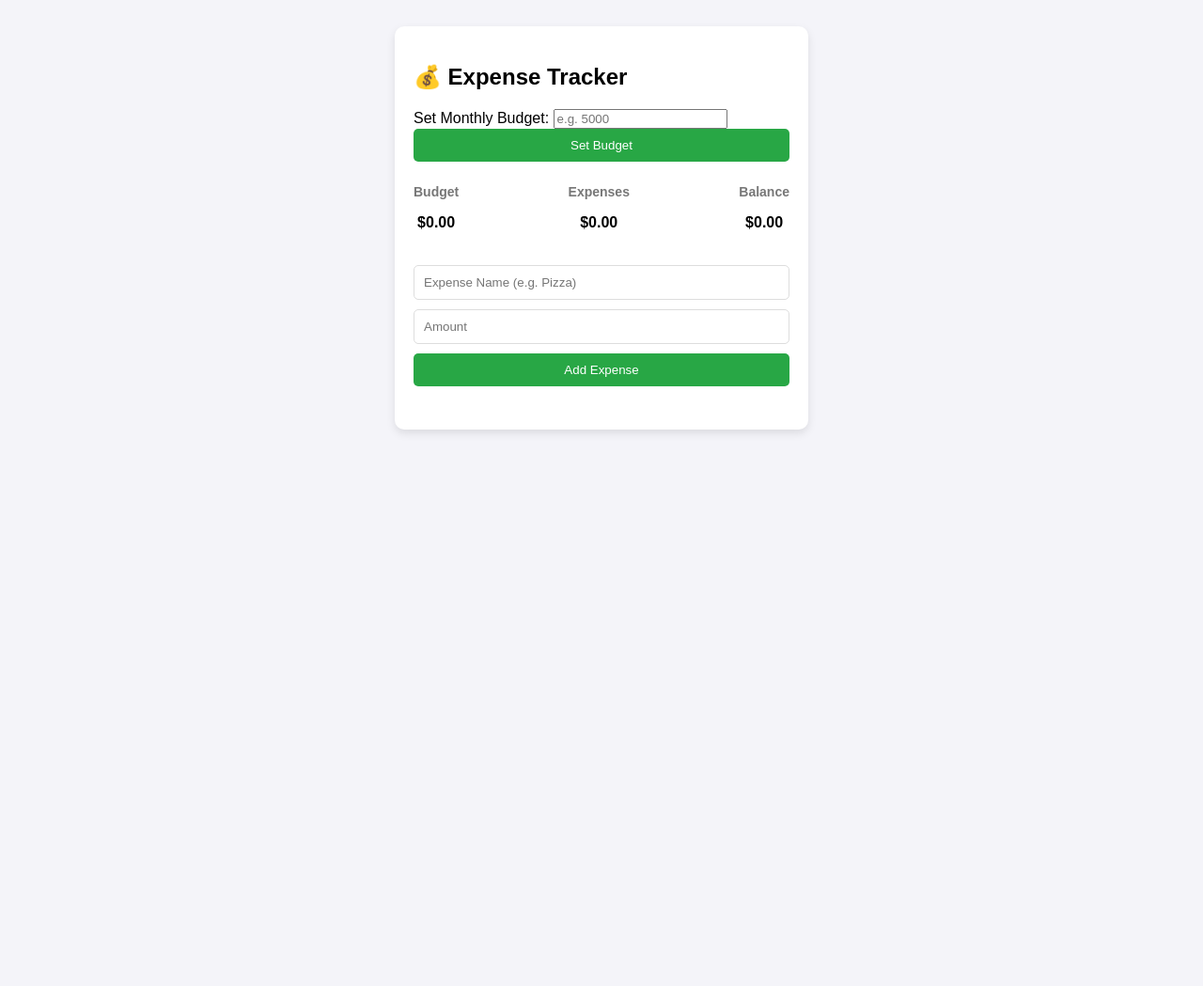
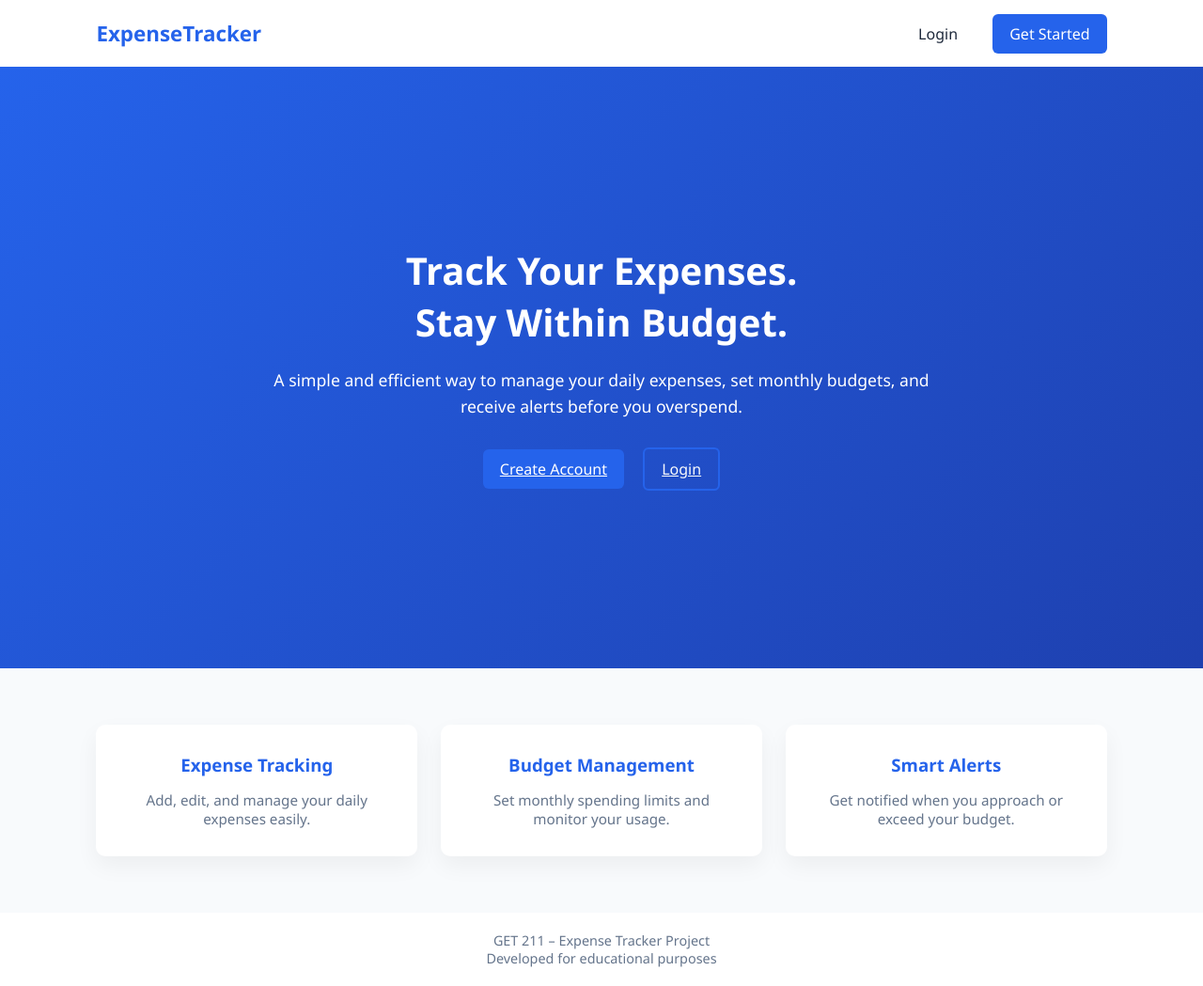
Before and after one commit to lightfreeman/GET211-Expense-Tracker-app, a PHP site: page / in a window 1280 px wide. Shown: the whole page at 94% size. Before the commit the page ends 461 px from the top, so only its background shows below. Run offline with PHP 8.4, Linux system fonts and the light colour scheme.

Commit message:
created new pages and rearranged files and also created sleek and responive ui for pages

```diff
--- /dev/null
+++ b/assets/css/style.css
@@ -0,0 +1,279 @@
+/* Reset */
+* {
+  margin: 0;
+  padding: 0;
+  box-sizing: border-box;
+  font-family: "Segoe UI", Tahoma, Geneva, Verdana, sans-serif;
+}
+
+/* Colors */
+:root {
+  --primary: #2563eb;
+  --secondary: #1e293b;
+  --light: #f8fafc;
+  --gray: #64748b;
+}
+
+/* Body */
+body {
+  background-color: var(--light);
+  color: var(--secondary);
+}
+
+/* Navbar */
+.navbar {
+  display: flex;
+  justify-content: space-between;
+  align-items: center;
+  padding: 20px 8%;
+  background: white;
+  box-shadow: 0 4px 10px rgba(0, 0, 0, 0.05);
+}
+
+.logo {
+  font-size: 1.4rem;
+  font-weight: 700;
+  color: var(--primary);
+}
+
+.navbar nav a {
+  margin-left: 15px;
+  text-decoration: none;
+}
+
+/* Buttons */
+.btn-primary {
+  background: var(--primary);
+  color: white;
+  padding: 10px 18px;
+  border-radius: 6px;
+  font-weight: 500;
+}
+
+.btn-secondary {
+  background: transparent;
+  border: 2px solid var(--primary);
+  color: var(--light);
+  padding: 10px 18px;
+  border-radius: 6px;
+  font-weight: 500;
+}
+
+.btn-outline {
+  color: var(--secondary);
+  padding: 10px 18px;
+  border-radius: 6px;
+}
+
+.btn-primary:hover,
+.btn-secondary:hover {
+  opacity: 0.9;
+}
+
+/* Hero Section */
+.hero {
+  min-height: 80vh;
+  display: flex;
+  align-items: center;
+  justify-content: center;
+  padding: 40px 8%;
+  background: linear-gradient(
+    135deg,
+    #2563eb,
+    #1e40af
+  );
+  color: white;
+  text-align: center;
+}
+
+.hero-content {
+  max-width: 700px;
+}
+
+.hero h1 {
+  font-size: 2.5rem;
+  margin-bottom: 20px;
+}
+
+.hero p {
+  font-size: 1.1rem;
+  line-height: 1.6;
+  margin-bottom: 30px;
+}
+
+.hero-buttons a {
+  margin: 0 8px;
+  display: inline-block;
+}
+
+/* Features Section */
+.features {
+  display: grid;
+  grid-template-columns: repeat(auto-fit, minmax(250px, 1fr));
+  gap: 25px;
+  padding: 60px 8%;
+}
+
+.feature-card {
+  background: white;
+  padding: 30px;
+  border-radius: 10px;
+  text-align: center;
+  box-shadow: 0 10px 25px rgba(0, 0, 0, 0.05);
+}
+
+.feature-card h3 {
+  margin-bottom: 15px;
+  color: var(--primary);
+}
+
+.feature-card p {
+  color: var(--gray);
+  font-size: 0.95rem;
+}
+
+/* Footer */
+.footer {
+  text-align: center;
+  padding: 20px;
+  background: white;
+  font-size: 0.9rem;
+  color: var(--gray);
+}
+
+/* Responsive */
+@media (max-width: 768px) {
+  .hero h1 {
+    font-size: 2rem;
+  }
+
+  .navbar {
+    flex-direction: column;
+    gap: 10px;
+  }
+}
+
+/* Auth Pages */
+.auth-body {
+  min-height: 100vh;
+  display: flex;
+  align-items: center;
+  justify-content: center;
+  background: linear-gradient(135deg, #2563eb, #1e40af);
+}
+
+.auth-container {
+  background: white;
+  padding: 40px;
+  width: 100%;
+  max-width: 400px;
+  border-radius: 12px;
+  text-align: center;
+  box-shadow: 0 15px 30px rgba(0,0,0,0.15);
+}
+
+.auth-container h2 {
+  margin-bottom: 10px;
+}
+
+.auth-container p {
+  color: #64748b;
+  margin-bottom: 25px;
+}
+
+.auth-form input {
+  width: 100%;
+  padding: 12px;
+  margin-bottom: 15px;
+  border-radius: 6px;
+  border: 1px solid #cbd5e1;
+}
+
+.full-btn {
+  width: 100%;
+}
+
+.auth-footer {
+  margin-top: 20px;
+  font-size: 0.9rem;
+}
+
+.auth-footer a {
+  color: #2563eb;
+  text-decoration: none;
+}
+
+/* Dashboard */
+.dashboard-header {
+  display: flex;
+  justify-content: space-between;
+  padding: 20px 8%;
+  background: white;
+  box-shadow: 0 4px 10px rgba(0,0,0,0.05);
+}
+
+.dashboard {
+  padding: 40px 8%;
+  display: grid;
+  gap: 30px;
+}
+
+/* Cards */
+.card {
+  background: white;
+  padding: 25px;
+  border-radius: 12px;
+  box-shadow: 0 10px 25px rgba(0,0,0,0.05);
+}
+
+.summary {
+  display: grid;
+  grid-template-columns: repeat(auto-fit, minmax(150px, 1fr));
+  gap: 20px;
+  text-align: center;
+}
+
+.amount {
+  font-size: 1.4rem;
+  font-weight: bold;
+}
+
+.success {
+  color: #16a34a;
+}
+
+.danger {
+  color: #dc2626;
+}
+
+/* Expense Form */
+.expense-form {
+  display: grid;
+  gap: 15px;
+}
+
+.expense-form input,
+.expense-form select {
+  padding: 12px;
+  border-radius: 6px;
+  border: 1px solid #cbd5e1;
+}
+
+/* Expense List */
+.expense-list {
+  list-style: none;
+}
+
+.expense-list li {
+  display: flex;
+  justify-content: space-between;
+  padding: 12px 0;
+  border-bottom: 1px solid #e5e7eb;
+}
+
+/* Responsive */
+@media (max-width: 768px) {
+  .dashboard {
+    padding: 20px;
+  }
+}
--- a/style.css
+++ b/assets/css/tracker.css
@@ -1,4 +1,4 @@
-body {
+ body {
     font-family: Arial, sans-serif;
     background-color: #f4f4f9;
     display: flex;
--- a/index.html
+++ b/index.html
@@ -1,51 +1,60 @@
 <!DOCTYPE html>
 <html lang="en">
 <head>
-    <meta charset="UTF-8">
-    <meta name="viewport" content="width=device-width, initial-scale=1.0">
-    <title>Expense Tracker & Budget Alert</title>
-    <link rel="stylesheet" href="style.css">
+  <meta charset="UTF-8" />
+  <meta name="viewport" content="width=device-width, initial-scale=1.0" />
+  <title>Expense Tracker | GET 211</title>
+  <link rel="stylesheet" href="assets/css/style.css" />
 </head>
 <body>
 
-    <div class="container">
-        <h2>💰 Expense Tracker</h2>
+  <!-- Navigation -->
+  <header class="navbar">
+    <div class="logo">ExpenseTracker</div>
+    <nav>
+      <a href="pages/login.html" class="btn-outline">Login</a>
+      <a href="pages/register.html" class="btn-primary">Get Started</a>
+    </nav>
+  </header>
 
-        <div class="budget-section">
-            <label>Set Monthly Budget:</label>
-            <input type="number" id="budgetInput" placeholder="e.g. 5000">
-            <button onclick="setBudget()">Set Budget</button>
-        </div>
+  <!-- Hero Section -->
+  <section class="hero">
+    <div class="hero-content">
+      <h1>Track Your Expenses.<br>Stay Within Budget.</h1>
+      <p>
+        A simple and efficient way to manage your daily expenses,
+        set monthly budgets, and receive alerts before you overspend.
+      </p>
+      <div class="hero-buttons">
+        <a href="pages/register.html" class="btn-primary">Create Account</a>
+        <a href="pages/login.html" class="btn-secondary">Login</a>
+      </div>
+    </div>
+  </section>
 
-        <div class="dashboard">
-            <div class="card">
-                <h3>Budget</h3>
-                <p id="budgetDisplay">$0.00</p>
-            </div>
-            <div class="card">
-                <h3>Expenses</h3>
-                <p id="expenseDisplay">$0.00</p>
-            </div>
-            <div class="card">
-                <h3>Balance</h3>
-                <p id="balanceDisplay">$0.00</p>
-            </div>
-        </div>
-
-        <div id="alertBox" class="alert hidden">
-            ⚠️ Warning: You have exceeded your budget!
-        </div>
-
-        <div class="input-group">
-            <input type="text" id="descInput" placeholder="Expense Name (e.g. Pizza)">
-            <input type="number" id="amountInput" placeholder="Amount">
-            <button onclick="addExpense()">Add Expense</button>
-        </div>
-
-        <ul id="expenseList">
-            </ul>
+  <!-- Features Section -->
+  <section class="features">
+    <div class="feature-card">
+      <h3>Expense Tracking</h3>
+      <p>Add, edit, and manage your daily expenses easily.</p>
     </div>
 
-    <script src="script.js"></script>
+    <div class="feature-card">
+      <h3>Budget Management</h3>
+      <p>Set monthly spending limits and monitor your usage.</p>
+    </div>
+
+    <div class="feature-card">
+      <h3>Smart Alerts</h3>
+      <p>Get notified when you approach or exceed your budget.</p>
+    </div>
+  </section>
+
+  <!-- Footer -->
+  <footer class="footer">
+    <p>GET 211 – Expense Tracker Project</p>
+    <p>Developed for educational purposes</p>
+  </footer>
+
 </body>
 </html>
```
Also changed, not shown: pages/dashboard.html (added, +126 -0 lines), pages/login.html (added, +29 -0 lines), pages/register.html (added, +31 -0 lines), pages/budget.html (added).
